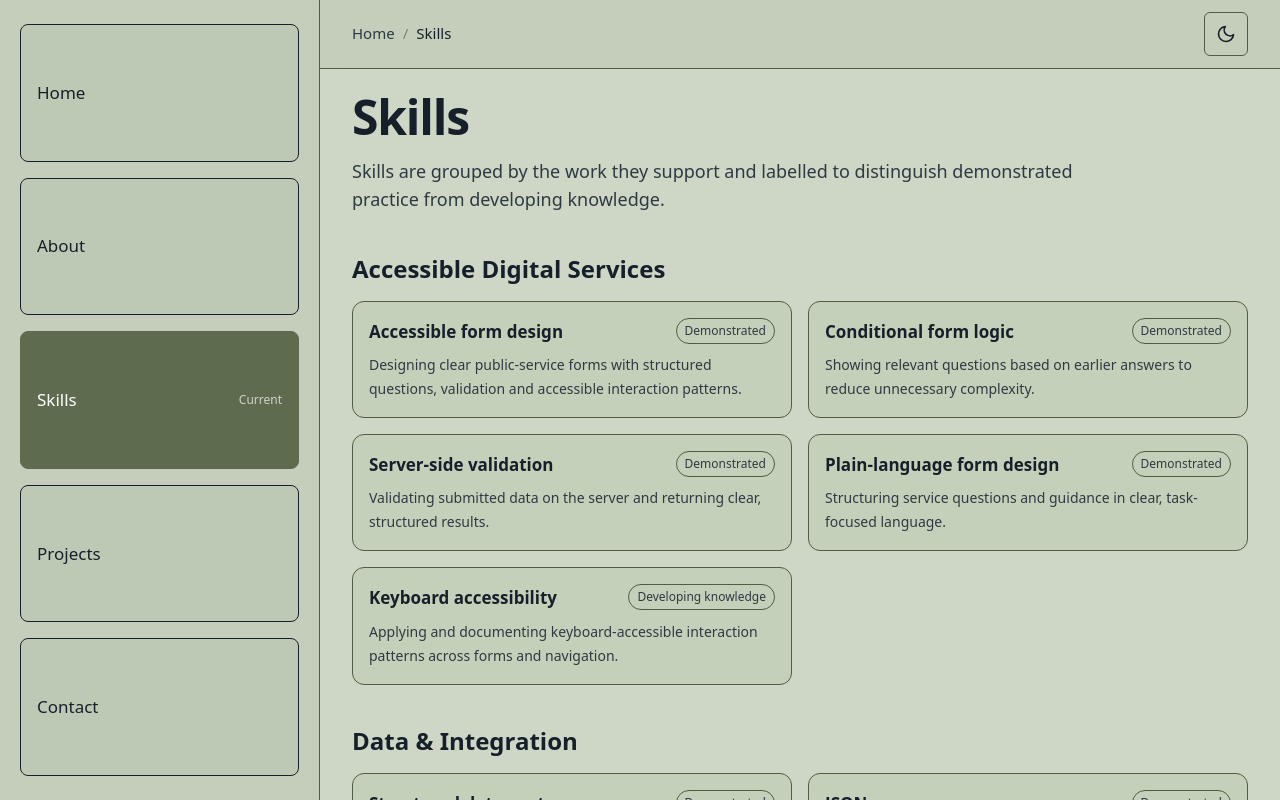
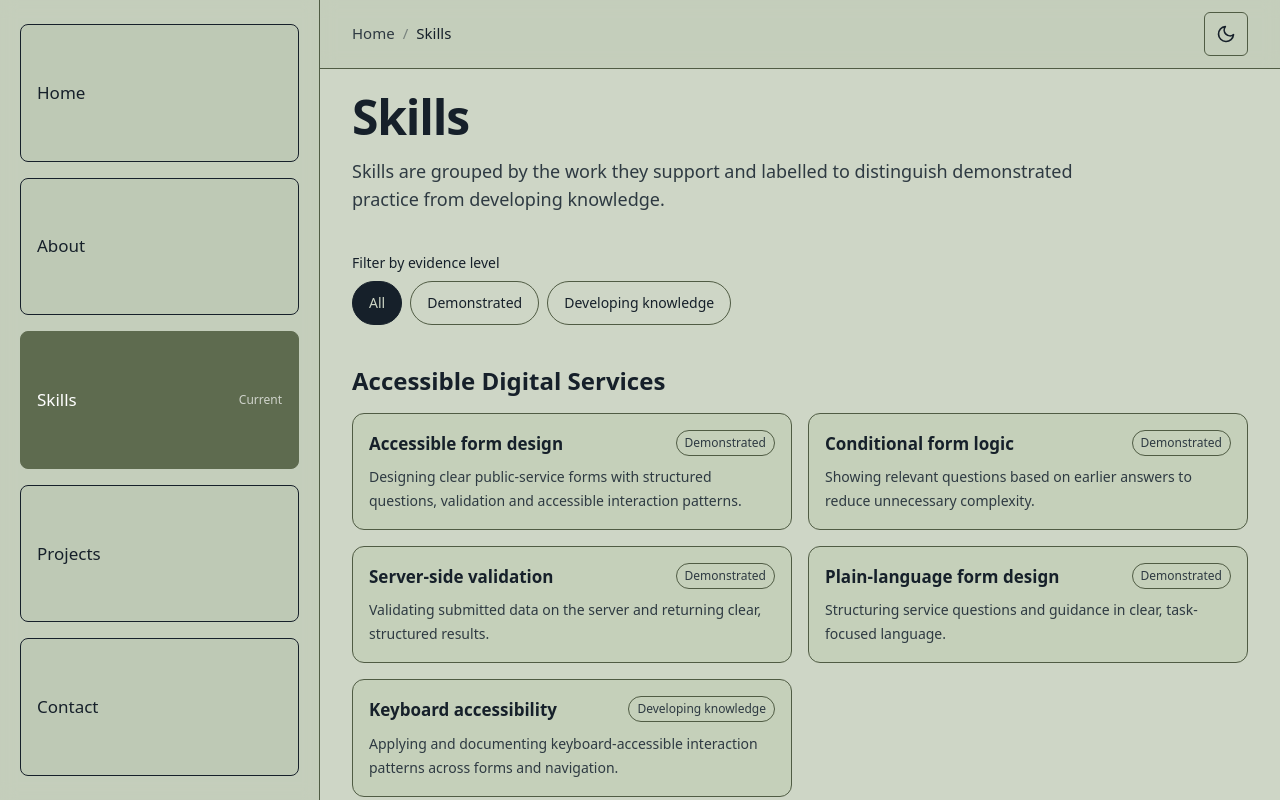
Before and after one commit to tigerkaplan/pp_2026, a Next.js app: page /skills in a window 1280 px wide. Shown: the top 800 px of the page. Built offline with nearby package versions, Linux system fonts and the light colour scheme.

Commit message:
Restore the Skills evidence filters

```diff
--- /dev/null
+++ b/app/(site)/skills/SkillsEvidenceFilter.tsx
@@ -0,0 +1,79 @@
+"use client";
+
+import { useState } from "react";
+import type { SkillContent, SkillGroup } from "@/content/skills/skill-content";
+
+type EvidenceFilter = "all" | "demonstrated" | "developing-knowledge";
+
+type SkillsEvidenceFilterProps = {
+  groups: readonly SkillGroup[];
+  skills: readonly SkillContent[];
+};
+
+const FILTERS: ReadonlyArray<{ id: EvidenceFilter; label: string }> = [
+  { id: "all", label: "All" },
+  { id: "demonstrated", label: "Demonstrated" },
+  { id: "developing-knowledge", label: "Developing knowledge" },
+];
+
+function isVisible(skill: SkillContent, filter: EvidenceFilter) {
+  if (filter === "all") return true;
+  if (filter === "demonstrated") return skill.status !== "developing-knowledge";
+  return skill.status === "developing-knowledge";
+}
+
+function publicStatus(status: SkillContent["status"]) {
+  return status === "developing-knowledge" ? "Developing knowledge" : "Demonstrated";
+}
+
+export function SkillsEvidenceFilter({ groups, skills }: SkillsEvidenceFilterProps) {
+  const [activeFilter, setActiveFilter] = useState<EvidenceFilter>("all");
+
+  return (
+    <>
+      <fieldset className="flex flex-wrap items-center gap-2" aria-controls="skills-results">
+        <legend className="mb-2 text-sm font-medium text-[rgb(var(--color-fg))]">Filter by evidence level</legend>
+        {FILTERS.map((filter) => {
+          const isActive = filter.id === activeFilter;
+          return (
+            <button
+              key={filter.id}
+              type="button"
+              aria-pressed={isActive}
+              onClick={() => setActiveFilter(filter.id)}
+              className={`min-h-11 rounded-full border px-4 py-2 text-sm font-medium transition-colors focus-visible:outline focus-visible:outline-2 focus-visible:outline-offset-2 focus-visible:outline-[rgb(var(--color-fg))] ${isActive ? "border-[rgb(var(--color-fg))] bg-[rgb(var(--color-fg))] text-[rgb(var(--color-bg))]" : "border-[rgb(var(--color-border))] text-[rgb(var(--color-fg))] hover:bg-[rgb(var(--color-surface-strong)/0.32)]"}`}
+            >
+              {filter.label}
+            </button>
+          );
+        })}
+      </fieldset>
+
+      <div id="skills-results" className="space-y-10">
+        {groups.map((group) => {
+          const visibleSkills = skills.filter(
+            (skill) => skill.group === group.id && isVisible(skill, activeFilter),
+          );
+          if (!visibleSkills.length) return null;
+
+          return (
+            <section key={group.id} className="space-y-4" aria-labelledby={`${group.id}-heading`}>
+              <h2 id={`${group.id}-heading`} className="text-2xl font-semibold text-[rgb(var(--color-fg))]">{group.label}</h2>
+              <ul className="grid gap-4 md:grid-cols-2" role="list">
+                {visibleSkills.map((skill) => (
+                  <li key={skill.id} className="rounded-xl border border-[rgb(var(--color-border))] bg-[rgb(var(--color-surface)/0.18)] p-4">
+                    <div className="flex flex-wrap items-start justify-between gap-2">
+                      <h3 className="font-semibold text-[rgb(var(--color-fg))]">{skill.name}</h3>
+                      <span className="rounded-full border border-[rgb(var(--color-border))] px-2 py-1 text-xs font-medium text-[rgb(var(--color-fg-muted))]">{publicStatus(skill.status)}</span>
+                    </div>
+                    <p className="mt-2 text-sm leading-6 text-[rgb(var(--color-fg-muted))]">{skill.summary}</p>
+                  </li>
+                ))}
+              </ul>
+            </section>
+          );
+        })}
+      </div>
+    </>
+  );
+}
--- a/app/(site)/skills/page.tsx
+++ b/app/(site)/skills/page.tsx
@@ -1,15 +1,12 @@
 import type { Metadata } from "next";
 import { SKILL_GROUPS, SKILLS } from "@/content/skills/skills.index";
+import { SkillsEvidenceFilter } from "./SkillsEvidenceFilter";
 
 export const metadata: Metadata = {
   title: "Skills",
   description:
     "Documented front-end, accessible digital service, data, testing and platform skills with clear evidence levels.",
 };
-
-function publicStatus(status: (typeof SKILLS)[number]["status"]) {
-  return status === "developing-knowledge" ? "Developing knowledge" : "Demonstrated";
-}
 
 export default function SkillsPage() {
   return (
@@ -18,25 +15,7 @@ export default function SkillsPage() {
         <h1 className="text-4xl font-semibold tracking-tight text-[rgb(var(--color-fg))] sm:text-5xl">Skills</h1>
         <p className="text-base leading-7 text-[rgb(var(--color-fg-muted))] sm:text-lg">Skills are grouped by the work they support and labelled to distinguish demonstrated practice from developing knowledge.</p>
       </header>
-      {SKILL_GROUPS.filter((group) => SKILLS.some((skill) => skill.group === group.id)).map((group) => {
-        const skills = SKILLS.filter((skill) => skill.group === group.id);
-        return (
-          <section key={group.id} className="space-y-4" aria-labelledby={`${group.id}-heading`}>
-            <h2 id={`${group.id}-heading`} className="text-2xl font-semibold text-[rgb(var(--color-fg))]">{group.label}</h2>
-            <ul className="grid gap-4 md:grid-cols-2" role="list">
-              {skills.map((skill) => (
-                <li key={skill.id} className="rounded-xl border border-[rgb(var(--color-border))] bg-[rgb(var(--color-surface)/0.18)] p-4">
-                  <div className="flex flex-wrap items-start justify-between gap-2">
-                    <h3 className="font-semibold text-[rgb(var(--color-fg))]">{skill.name}</h3>
-                    <span className="rounded-full border border-[rgb(var(--color-border))] px-2 py-1 text-xs font-medium text-[rgb(var(--color-fg-muted))]">{publicStatus(skill.status)}</span>
-                  </div>
-                  <p className="mt-2 text-sm leading-6 text-[rgb(var(--color-fg-muted))]">{skill.summary}</p>
-                </li>
-              ))}
-            </ul>
-          </section>
-        );
-      })}
+      <SkillsEvidenceFilter groups={SKILL_GROUPS} skills={SKILLS} />
     </div>
   );
 }
```
Also changed, not shown: 1 other file (tests, documents, lock files or other folders).
